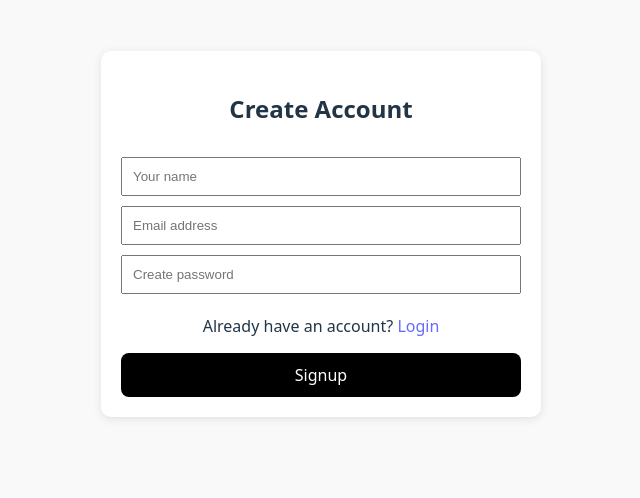
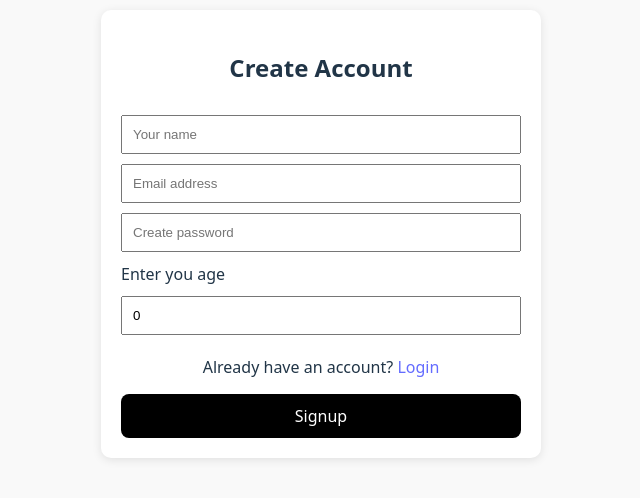
Before and after one commit to darshan-dhakal/note-app, a React app in the folder frontend/: page /signup in a window 1280 px wide. Shown: the part 186-684 px from the top of the page, without its empty margins (339-979 px from the left). Built offline with nearby package versions, Linux system fonts and the light colour scheme; the HTML template or start-up script is replaced by a standard one.

Commit message:
working on form validation using zod and react-hook-form

```diff
--- a/frontend/package.json
+++ b/frontend/package.json
@@ -10,10 +10,13 @@
     "preview": "vite preview"
   },
   "dependencies": {
+    "@hookform/resolvers": "^5.2.2",
     "axios": "^1.13.2",
     "react": "^19.2.0",
     "react-dom": "^19.2.0",
-    "react-router-dom": "^7.9.6"
+    "react-hook-form": "^7.67.0",
+    "react-router-dom": "^7.9.6",
+    "zod": "^4.1.13"
   },
   "devDependencies": {
     "@eslint/js": "^9.39.1",
--- a/frontend/src/pages/Signup.jsx
+++ b/frontend/src/pages/Signup.jsx
@@ -1,12 +1,42 @@
 import { useState } from "react";
 import axios from "axios";
+import { useForm } from "react-hook-form";
+import { zodResolver } from "@hookform/resolvers/zod";
+import { userSchema } from "../schemas/userSchema";
 
 export default function Signup() {
-  const [form, setForm] = useState({ email: "", password: "", name: "" });
+  const [form, setForm] = useState({
+    email: "",
+    password: "",
+    name: "",
+    age: 0,
+    gender: "",
+  });
   const [error, setError] = useState("");
 
+  // const handleChange = (e) => {
+  //   const { name, value } = e.target
+  //    setForm((prev) => {
+  //       if (name === "age") {
+  //       const intAge = parseInt(value)||0;
+  //       return { ...prev, age: intAge , gender: intAge>18 ? prev.gender : ""};
+  //       }
+  //       return { ...prev, [name]: value };
+  //     })
+  //     // [name]: value
+  //   }
+  // }
   const handleChange = (e) => {
-    setForm({ ...form, [e.target.name]: e.target.value });
+    const { name, value } = e.target; // <-- important
+
+    setForm((prev) => {
+      if (name === "age") {
+        const intAge = parseInt(value) || 0;
+        // Clear gender if age <= 18
+        return { ...prev, age: intAge, gender: intAge > 18 ? prev.gender : "" };
+      }
+      return { ...prev, [name]: value };
+    });
   };
 
   const handleSubmit = async (e) => {
@@ -39,7 +69,6 @@ export default function Signup() {
         borderRadius: "10px",
         boxShadow: "0 2px 10px rgba(0,0,0,0.1)",
       }}
-      /*************  ✨ Windsurf Command 🌟  *************/
     >
       <div
         style={{
@@ -89,6 +118,38 @@ export default function Signup() {
               style={{ width: "100%", padding: "10px", marginTop: "10px" }}
             />
           </div>
+          <div>
+            <div style={{ marginTop: "10px" }}>Enter you age</div>
+            <div style={{ display: "flex" }}>
+              <input
+                type="text"
+                name="age"
+                placeholder="Enter you age"
+                value={form.age}
+                onChange={handleChange}
+                required
+                style={{ width: "100%", padding: "10px", marginTop: "10px" }}
+              />
+            </div>
+          </div>
+          {form.age > 18 && (
+            <div>
+              <div style={{ marginTop: "10px" }}>Select your gender</div>
+              <div style={{ display: "flex" }}>
+                <select
+                  name="gender"
+                  value={form.gender}
+                  onChange={handleChange}
+                  required
+                  style={{ width: "100%", padding: "10px", marginTop: "10px" }}
+                >
+                  <option value="male">Male</option>
+                  <option value="female">Female</option>
+                  <option value="other">Other</option>
+                </select>
+              </div>
+            </div>
+          )}
           <div style={{ textAlign: "center", marginTop: "20px" }}>
             Already have an account? <a href="/login">Login</a>
           </div>
--- /dev/null
+++ b/frontend/src/schemas/userSchema.js
@@ -0,0 +1,20 @@
+import { z } from 'zod'
+
+export const userSchema = z
+  .object({
+    name: z.string().min(3, 'Name must be at least 3 characters long'),
+    email: z.string().email('Invalid email address'),
+    password: z.string().min(6, 'Password must be atleast 6 character long.'),
+    confirmPassword: z.string(),
+    age: z
+      .string()
+      .min(1, 'Age is required')
+      .refine(val => !isNaN(Number(val), 'Age must be a number')),
+    gender: z.enum(['MALE', 'FEMALE', 'OTHER'], {
+      required_error: 'Gender is required'
+    })
+  })
+  .refine(data => data.password === data.confirmPassword, {
+    message: 'Passwords do not match',
+    path: ['confirmPassword']
+  })
```
Also changed, not shown: 1 other file (tests, documents, lock files or other folders).
